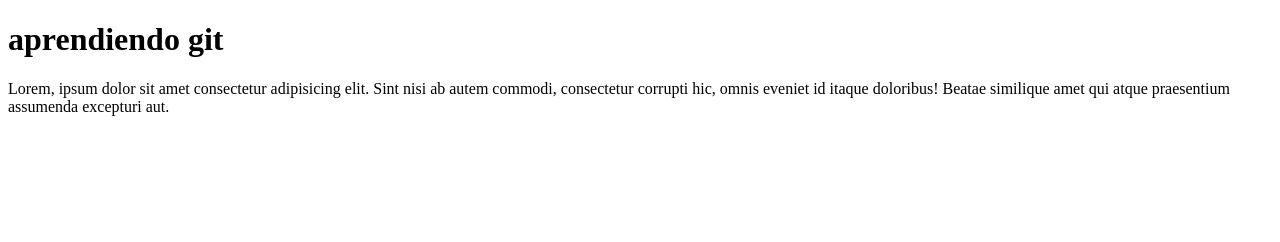
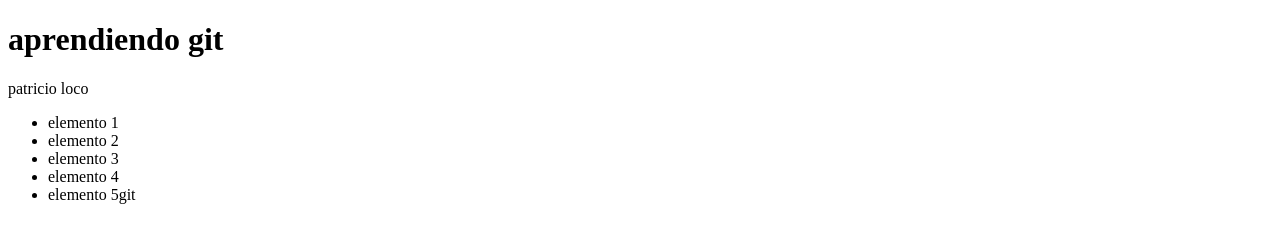
Before and after one commit to ericastro0615/mirchaJonGit, a plain HTML site: page index.html in a window 1280 px wide. Drawn offline with Linux system fonts and the light colour scheme.

Commit message:
nueva prueba, modificando parrafo html

```diff
--- a/index.html
+++ b/index.html
@@ -9,9 +9,17 @@
 <body>
     <h1>aprendiendo git</h1>
     <p>
-        Lorem, ipsum dolor sit amet consectetur adipisicing elit. Sint nisi ab autem commodi, consectetur corrupti hic, omnis eveniet id itaque doloribus! Beatae similique amet qui atque praesentium assumenda excepturi aut.
+      patricio loco
 
     </p>
+    <ul>
+        <li>elemento 1</li>
+        <li>elemento 2</li>
+        <li>elemento 3</li>
+        <li>elemento 4</li>
+        <li>elemento 5git </li>
+    </ul>
+
 
 </body>
 </html>
```
